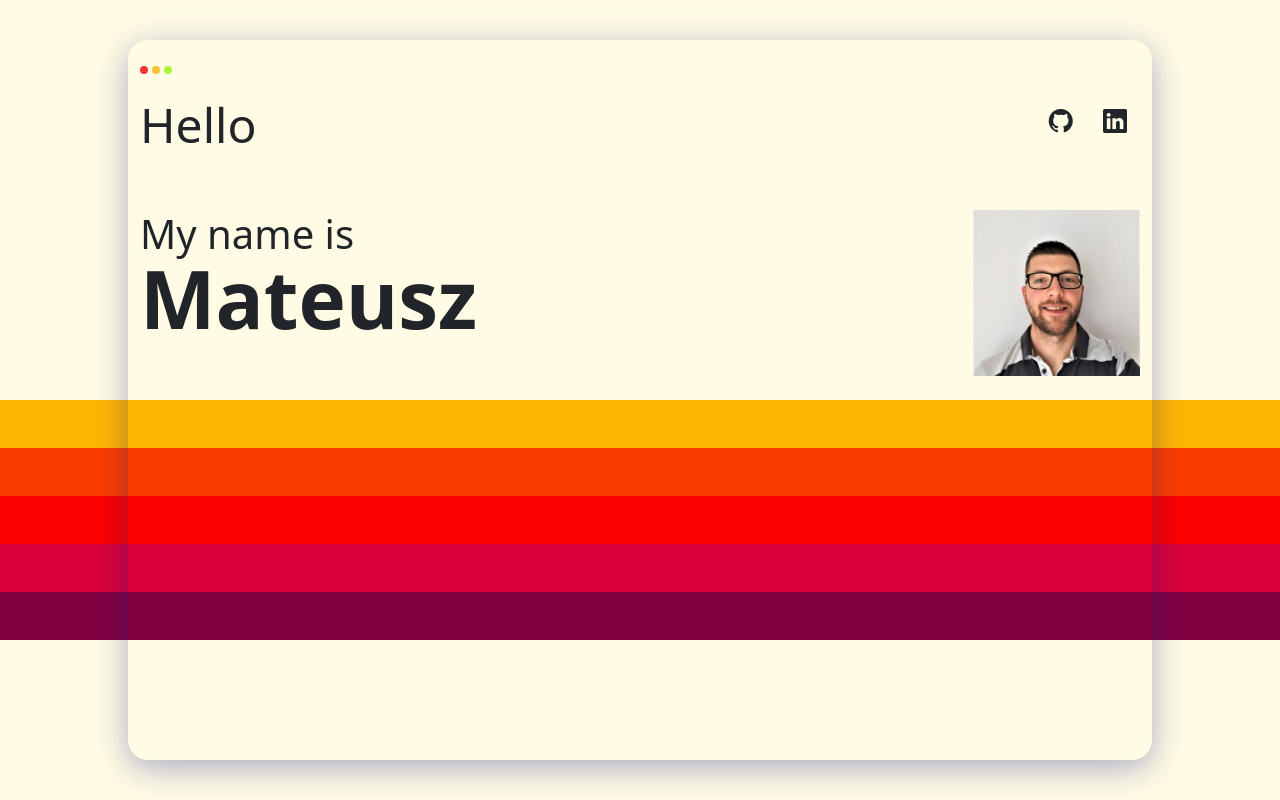
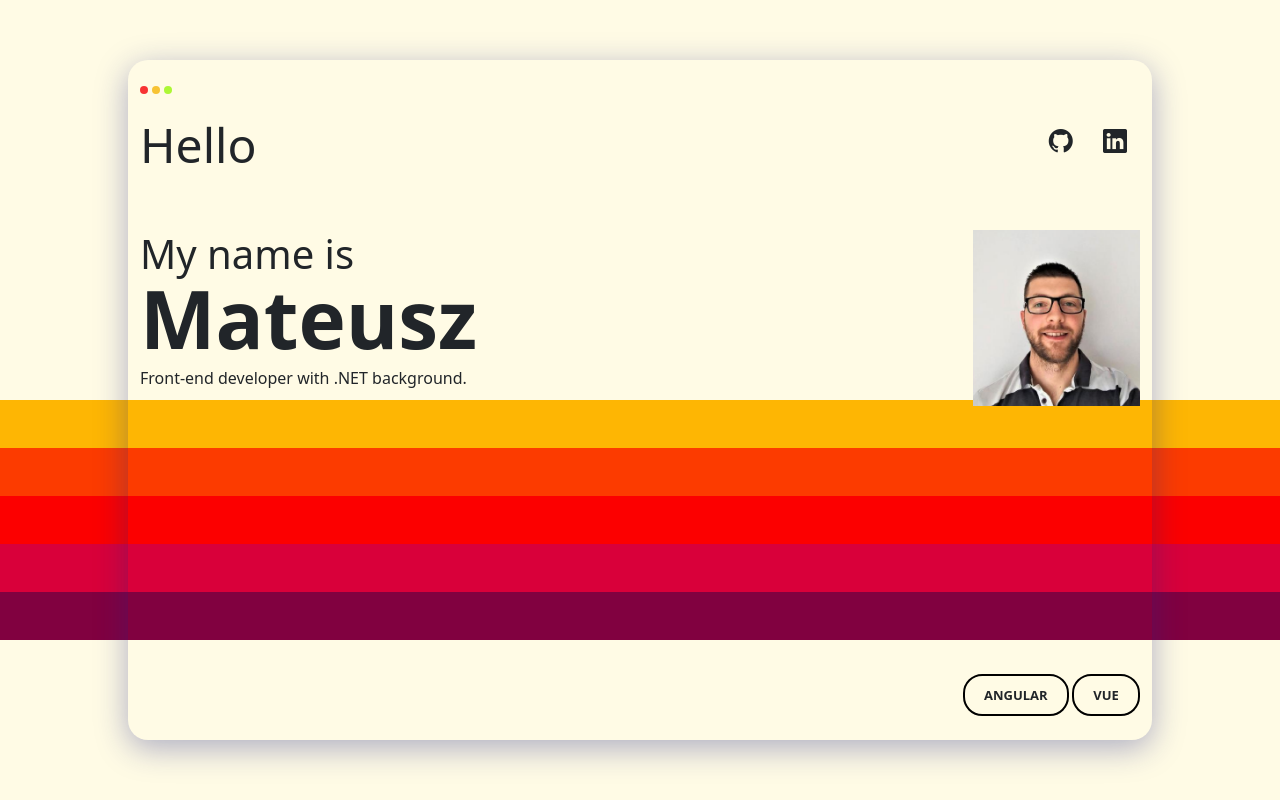
Before and after one commit to ragtam/mgk, a Svelte app: page / in a window 1280 px wide. Shown: the top 800 px of the page. Built offline with nearby package versions, Linux system fonts and the light colour scheme.

Commit message:
home screen update

```diff
--- a/src/home-screen-new/Home-Screen-New.svelte
+++ b/src/home-screen-new/Home-Screen-New.svelte
@@ -1,12 +1,23 @@
+<script>
+	import { onMount } from 'svelte';
+	import Rellax from 'rellax';
+
+	onMount(() => {
+		setTimeout(() => {
+			const r = new Rellax('.rellax');
+		});
+	});
+</script>
+
 <div class="home-screen bg-color">
-	<div class="horizontal-stripes">
+	<div class="horizontal-stripes rellax" data-rellax-speed="-3">
 		<div style="background-color: #FEB603" />
 		<div style="background-color: #FC3B00" />
 		<div style="background-color: #FC0000" />
 		<div style="background-color: #D9003A" />
 		<div style="background-color: #810140" />
 	</div>
-	<div class="frame">
+	<div class="frame rellax" data-rellax-speed="2">
 		<div class="container">
 			<div class="row g-0 mt-3">
 				<div class="dots-in-line">
@@ -25,14 +36,19 @@
 				</div>
 			</div>
 			<div class="row g-0 mt-5">
-				<div class="col-9 col-sm-9 col-md-10">
+				<div class="col-8 col-sm-8 col-md-9 col-lg-10">
 					<h3 class="h1" style="margin-bottom: -0.5rem;">My name is</h3>
 					<h1 class="display-1 mb-0 fw-bolder">Mateusz</h1>
+					<p>Front-end developer with .NET background.</p>
 				</div>
-				<div class="col-3 col-sm-3 col-md-2 d-flex justify-content-center">
-					<img src="/assets/avatar.jfif" style="max-width: 100%; height: auto;" alt="avatar" />
+				<div class="col-4 col-sm-4 col-md-3 col-lg-2 d-flex justify-content-center">
+					<img src="/assets/avatar.jfif" style="max-width: 100%; height: auto; object-fit: cover;" alt="avatar" />
 				</div>
 			</div>
+		</div>
+		<div class="container frame__footer d-flex justify-content-end">
+			<div>ANGULAR</div>
+			<div>VUE</div>
 		</div>
 	</div>
 </div>
@@ -65,8 +81,10 @@
 	}
 
 	.frame {
+		display: grid;
+		align-content: space-between;
 		width: 80vw;
-		height: 90vh;
+		height: 85vh;
 		/* border: 8px solid white;
 		border-radius: 20px; */
 		position: relative;
@@ -89,4 +107,19 @@
 		display: grid;
 		grid-template-rows: repeat(5, auto);
 	}
+
+	.frame__footer {
+		margin-bottom: 1.5rem;
+	}
+
+	.frame__footer > div {
+		margin-left: 0.2rem;
+		padding: 1.2rem;
+		border-radius: 1.2rem;
+		line-height: 0;
+		font-size: small;
+		font-weight: bold;
+		display: inline-block;
+		border: 0.13rem solid black;
+	}
 </style>
```
Also changed, not shown: src/home-screen/Home.svelte (+6 -6 lines).
